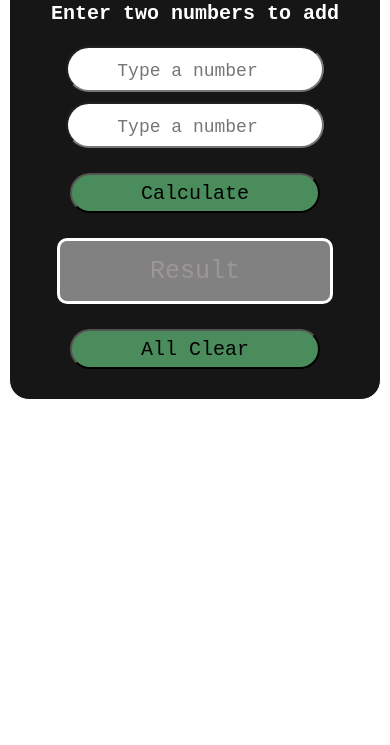
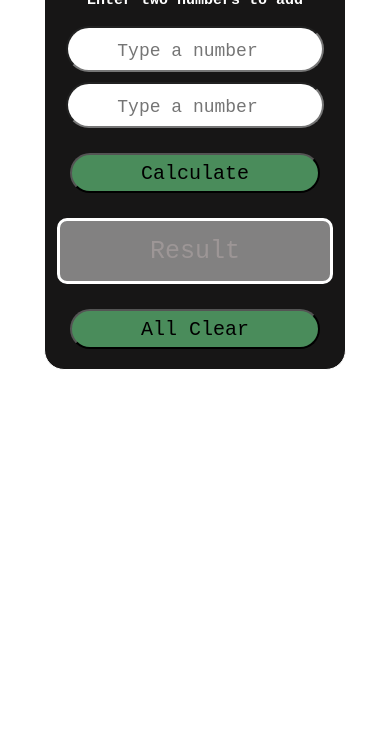
Before and after one commit to estebanchica07/calculator, a plain HTML site: page index.html in a window 390 px wide. Shown: the part 99-844 px from the top of the page. Drawn offline with Linux system fonts and the light colour scheme.

Commit message:
Fixed colors and others

```diff
--- a/styles.css
+++ b/styles.css
@@ -31,9 +31,11 @@ h2 {
   display: flex;
   flex-direction: column;
   align-items: center;
+  vertical-align: center;
 }
 
 .numero {
+  display: flex;
   margin: 5px;
   width: 300px;
   height: 40px;
--- a/stylesmobile.css
+++ b/stylesmobile.css
@@ -1,6 +1,7 @@
 body {
-  width: 350px;
-  margin: 0px;
+  width: 300px;
+  margin: 2px;
+  padding: 0px;
 }
 
 .form {
@@ -15,3 +16,7 @@ body {
 #result {
   width: 270px;
 }
+
+h2 {
+  font-size: 15px;
+}
```
